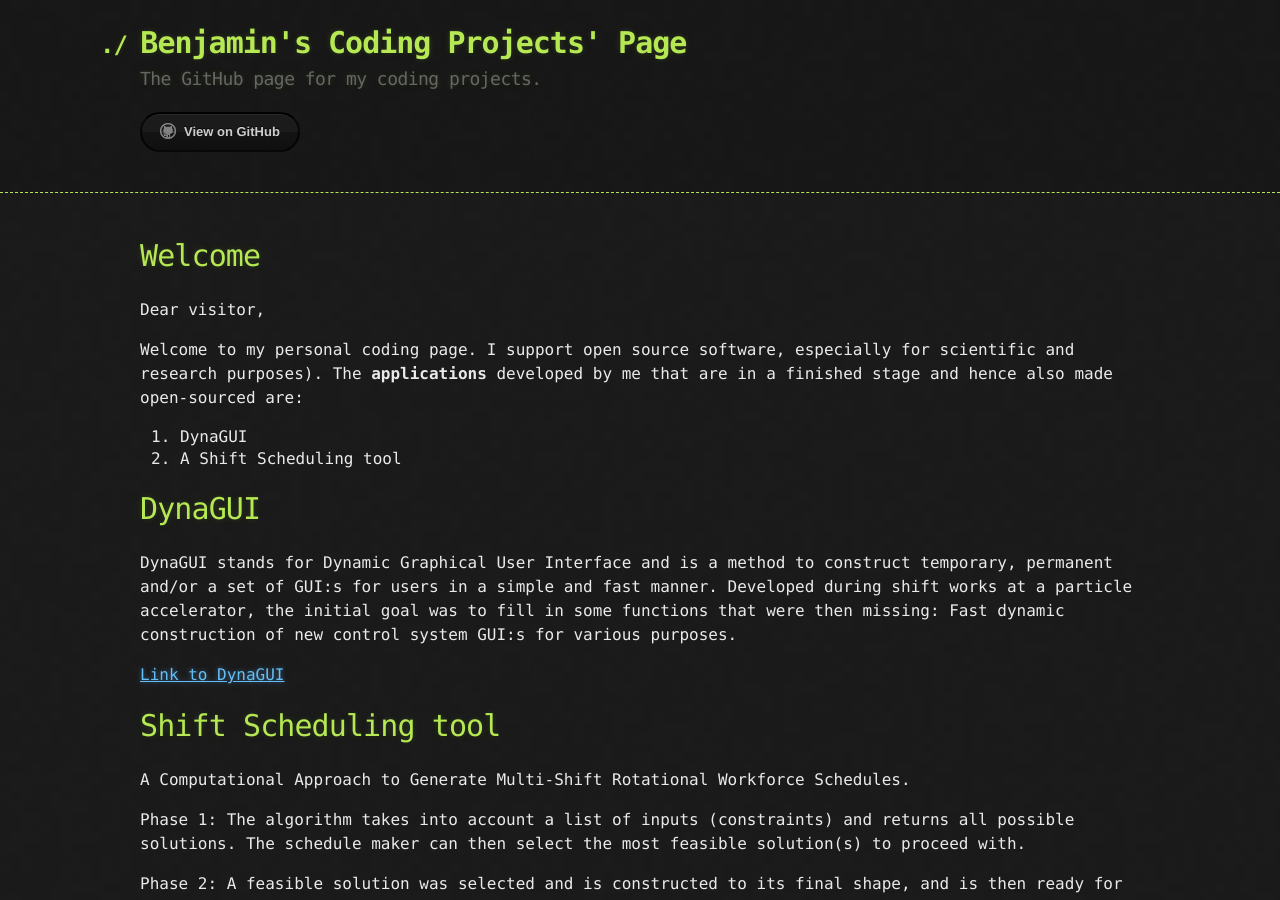
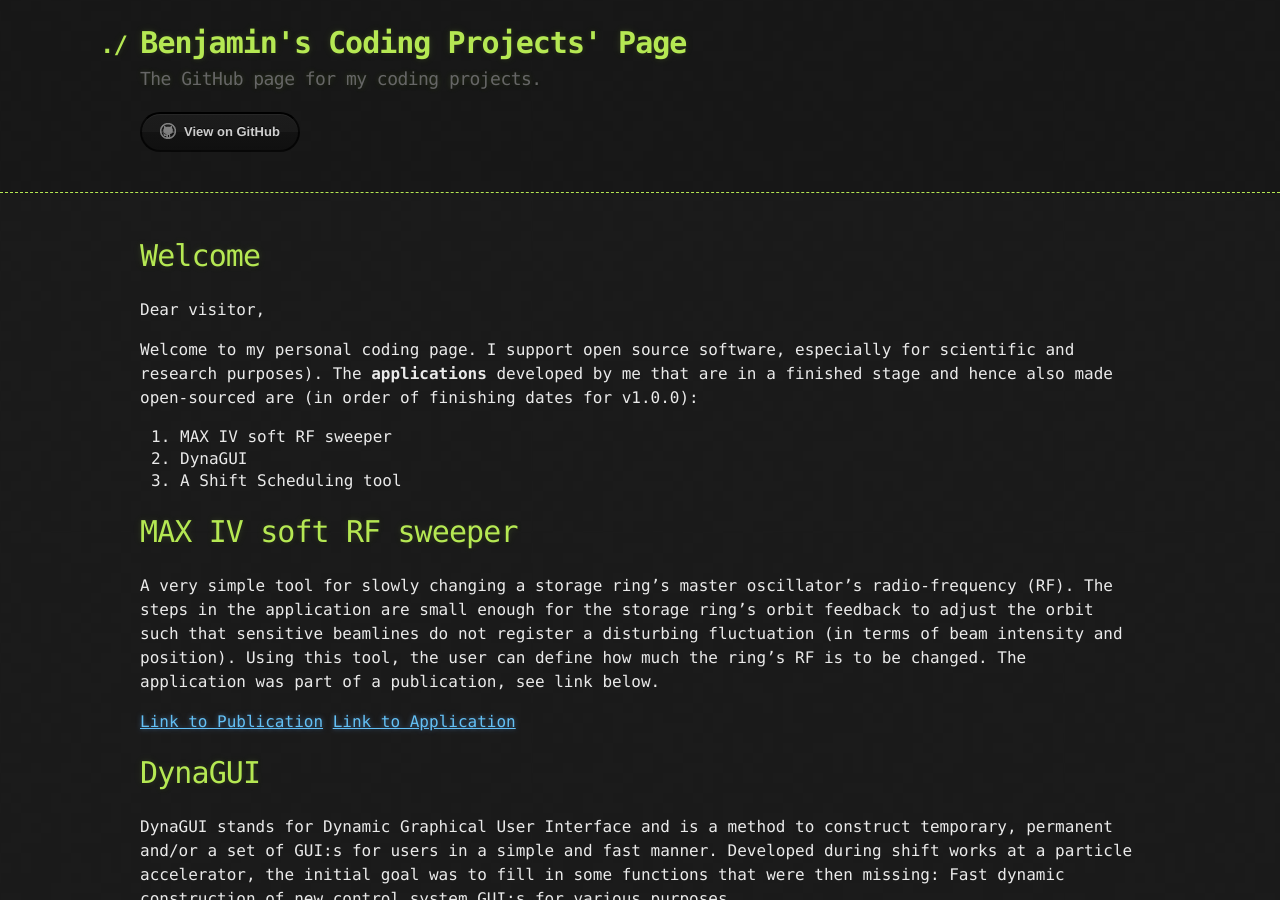
Before and after one commit to benjaminbolling/benjaminbolling.github.io, a Jekyll site: the page built from index.md, in a window 1280 px wide and 900 px high. Built offline with Jekyll 4.4.1, drawn with Linux system fonts in a browser that asks for light colours; our own code applies the rules of GitHub Pages for plain Markdown files.

Commit message:
Added the soft RF sweeper for MAX IV to the webpage with link to publication.

```diff
--- a/index.md
+++ b/index.md
@@ -6,10 +6,17 @@ layout: default
 
 Dear visitor,
 
-Welcome to my personal coding page. I support open source software, especially for scientific and research purposes). The **applications** developed by me that are in a finished stage and hence also made open-sourced are:
+Welcome to my personal coding page. I support open source software, especially for scientific and research purposes). The **applications** developed by me that are in a finished stage and hence also made open-sourced are (in order of finishing dates for v1.0.0):
 
-1.  DynaGUI
-2.  A Shift Scheduling tool
+1.  MAX IV soft RF sweeper
+2.  DynaGUI
+3.  A Shift Scheduling tool
+
+# MAX IV soft RF sweeper
+A very simple tool for slowly changing a storage ring's master oscillator's radio-frequency (RF). The steps in the application are small enough for the storage ring's orbit feedback to adjust the orbit such that sensitive beamlines do not register a disturbing fluctuation (in terms of beam intensity and position). Using this tool, the user can define how much the ring's RF is to be changed. The application was part of a publication, see link below.
+
+[Link to Publication](https://www.mdpi.com/2410-390X/4/3/26)
+[Link to Application](https://github.com/benjaminbolling/MAXIVsoftRFsweeper)
 
 # DynaGUI
 DynaGUI stands for Dynamic Graphical User Interface and is a method to construct temporary, permanent and/or a set of GUI:s for users in a simple and fast manner. Developed during shift works at a particle accelerator, the initial goal was to fill in some functions that were then missing: Fast dynamic construction of new control system GUI:s for various purposes.
```
